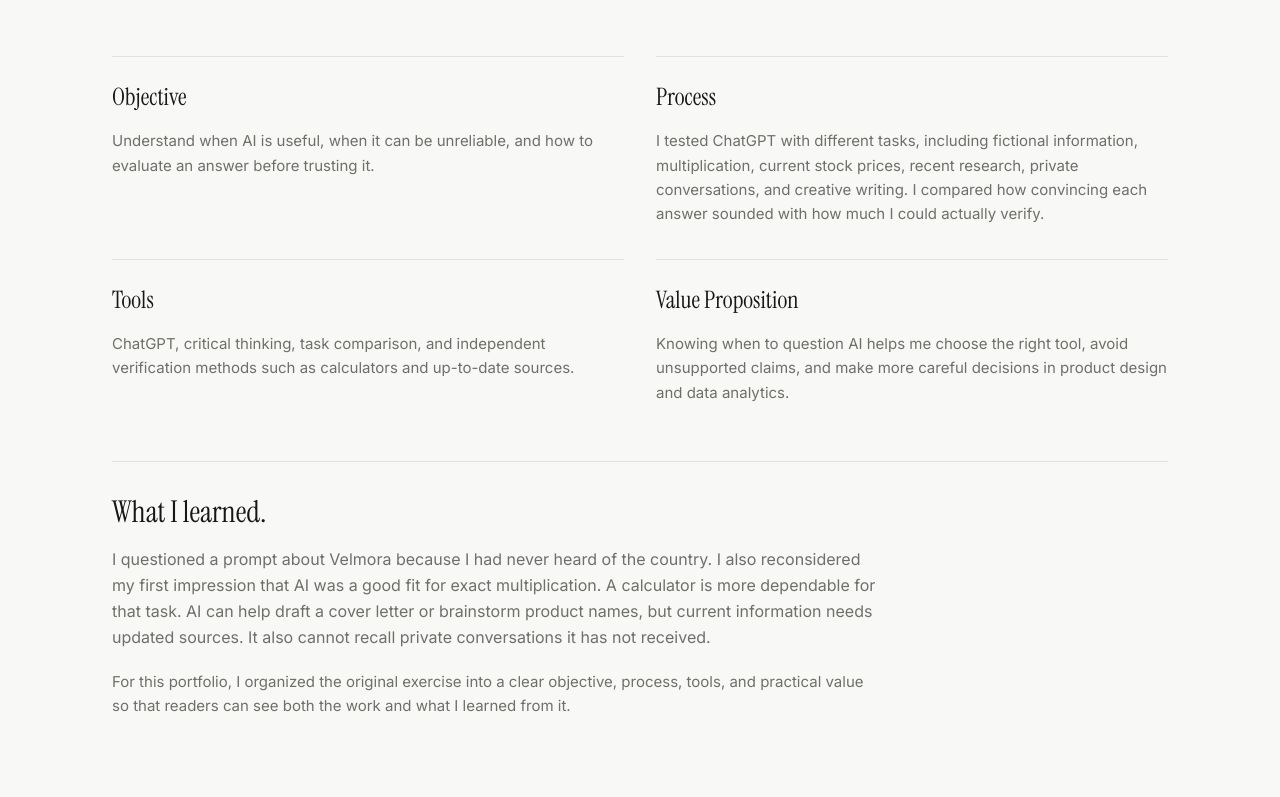
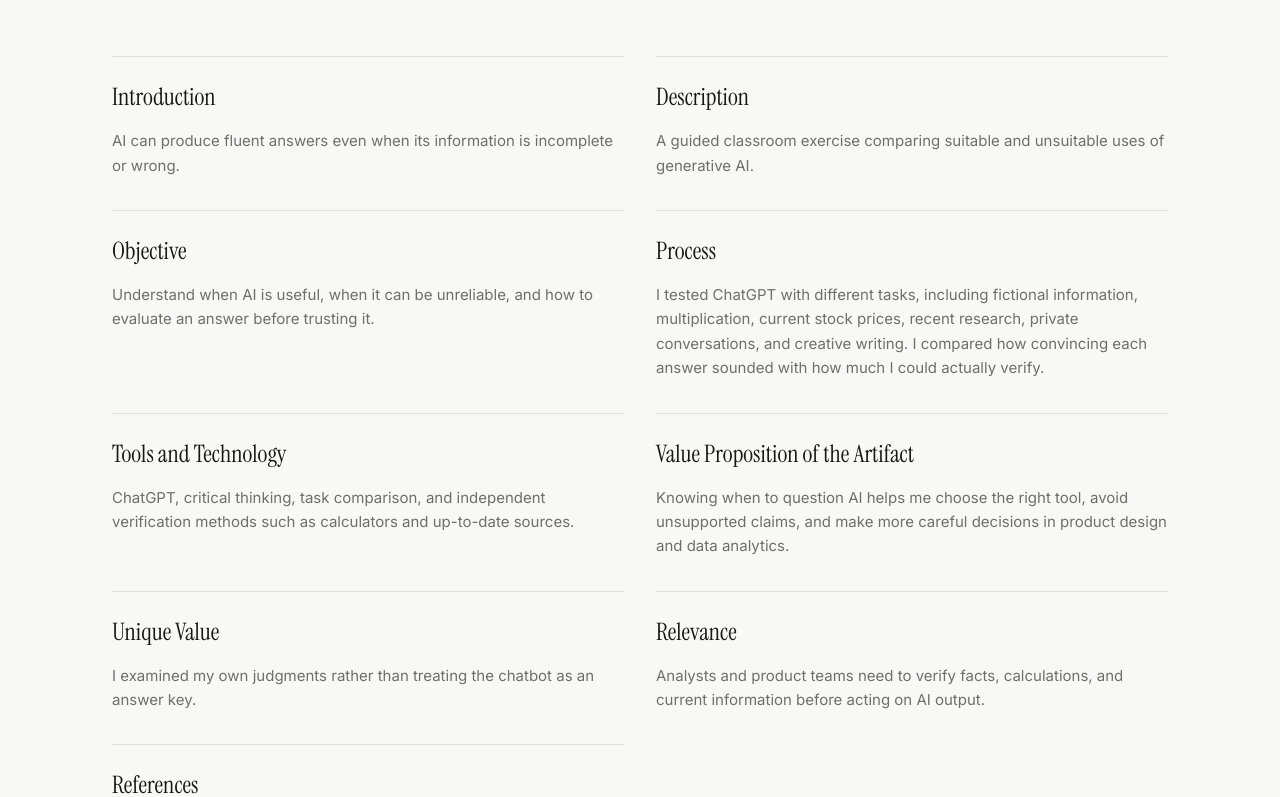
Before and after one commit to shawen559-oss/portfolio, a React (Vite) app: page / in a window 1280 px wide. Shown: the part 6463-7260 px from the top of the page. Built offline with nearby package versions, Linux system fonts and the light colour scheme.

Commit message:
Complete Workshop 5 portfolio requirements

```diff
--- a/src/components/AiReliabilityArtifact.tsx
+++ b/src/components/AiReliabilityArtifact.tsx
@@ -2,6 +2,8 @@ import { Container } from './Container'
 import { Reveal } from './Reveal'
 
 const details = [
+  { heading: 'Introduction', body: 'AI can produce fluent answers even when its information is incomplete or wrong.' },
+  { heading: 'Description', body: 'A guided classroom exercise comparing suitable and unsuitable uses of generative AI.' },
   {
     heading: 'Objective',
     body: 'Understand when AI is useful, when it can be unreliable, and how to evaluate an answer before trusting it.',
@@ -11,13 +13,16 @@ const details = [
     body: 'I tested ChatGPT with different tasks, including fictional information, multiplication, current stock prices, recent research, private conversations, and creative writing. I compared how convincing each answer sounded with how much I could actually verify.',
   },
   {
-    heading: 'Tools',
+    heading: 'Tools and Technology',
     body: 'ChatGPT, critical thinking, task comparison, and independent verification methods such as calculators and up-to-date sources.',
   },
   {
-    heading: 'Value Proposition',
+    heading: 'Value Proposition of the Artifact',
     body: 'Knowing when to question AI helps me choose the right tool, avoid unsupported claims, and make more careful decisions in product design and data analytics.',
   },
+  { heading: 'Unique Value', body: 'I examined my own judgments rather than treating the chatbot as an answer key.' },
+  { heading: 'Relevance', body: 'Analysts and product teams need to verify facts, calculations, and current information before acting on AI output.' },
+  { heading: 'References', body: 'Indiana Wesleyan University. (2026). AIML500 guided AI reliability exercise [Course activity]. OpenAI. (2026). ChatGPT [Large language model]. https://chatgpt.com/' },
 ]
 
 export function AiReliabilityArtifact() {
```
